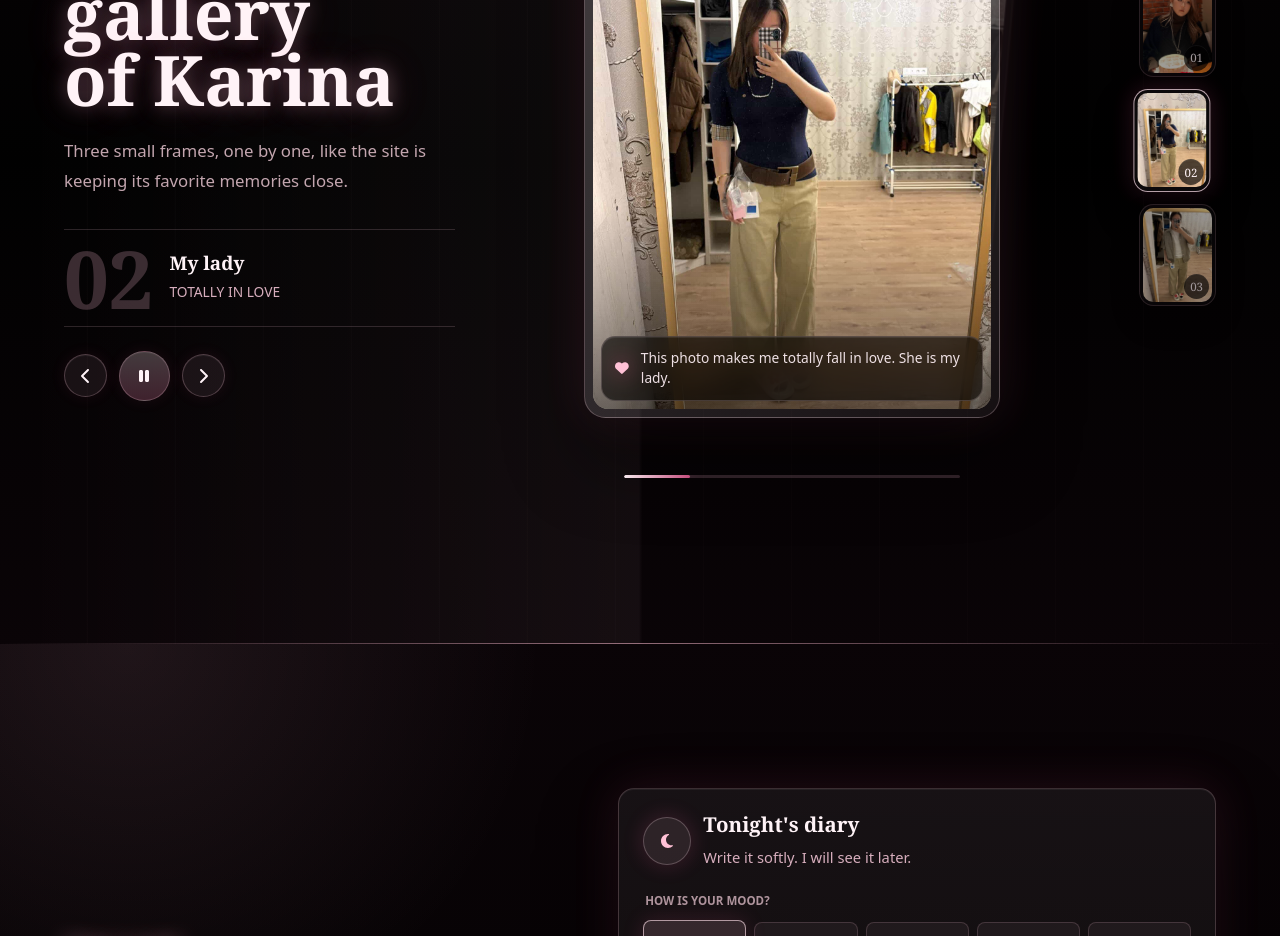
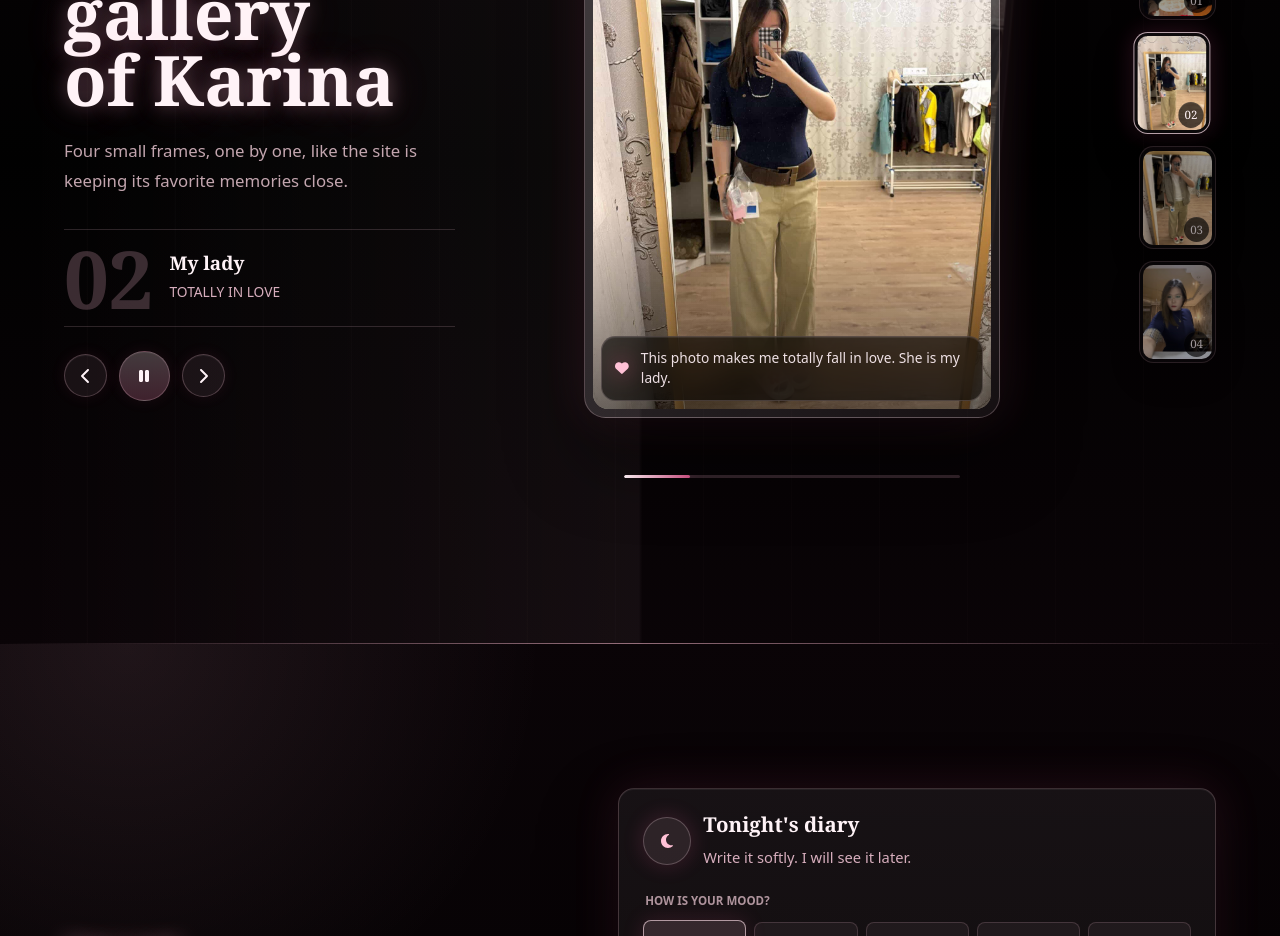
Before and after one commit to teuzowebdeveloper9/for-scarlett-website, a React (Vite) app: page / in a window 1280 px wide. Shown: the part 1740-2676 px from the top of the page. Built offline with nearby package versions, Linux system fonts and the light colour scheme; no server answers.

Commit message:
Add new Karina gallery photo

```diff
--- a/src/components/KarinaPhotoAlbum.jsx
+++ b/src/components/KarinaPhotoAlbum.jsx
@@ -19,6 +19,12 @@ const albumPhotos = [
     title: 'So stylish',
     mood: 'this style is so her',
     caption: 'She looks so stylish in this photo. This style fits her so much.',
+  },
+  {
+    src: '/685023120_970378345743215_5606483074547247357_n.jpg',
+    title: 'So hot',
+    mood: 'I wish I could kiss you',
+    caption: 'You look so hot in this photo. You sent this one a little while ago, and I adore it. I wish I could kiss you.',
   },
 ]
 
@@ -51,7 +57,7 @@ function KarinaPhotoAlbum() {
           <p className="eyebrow">photo album</p>
           <h2 id="album-title">A little gallery of Karina</h2>
           <p className="album-intro">
-            Three small frames, one by one, like the site is keeping its favorite memories close.
+            Four small frames, one by one, like the site is keeping its favorite memories close.
           </p>
 
           <div className="album-meta" aria-label="Current album photo">
```
Also changed, not shown: public/685023120_970378345743215_5606483074547247357_n.jpg (added).
